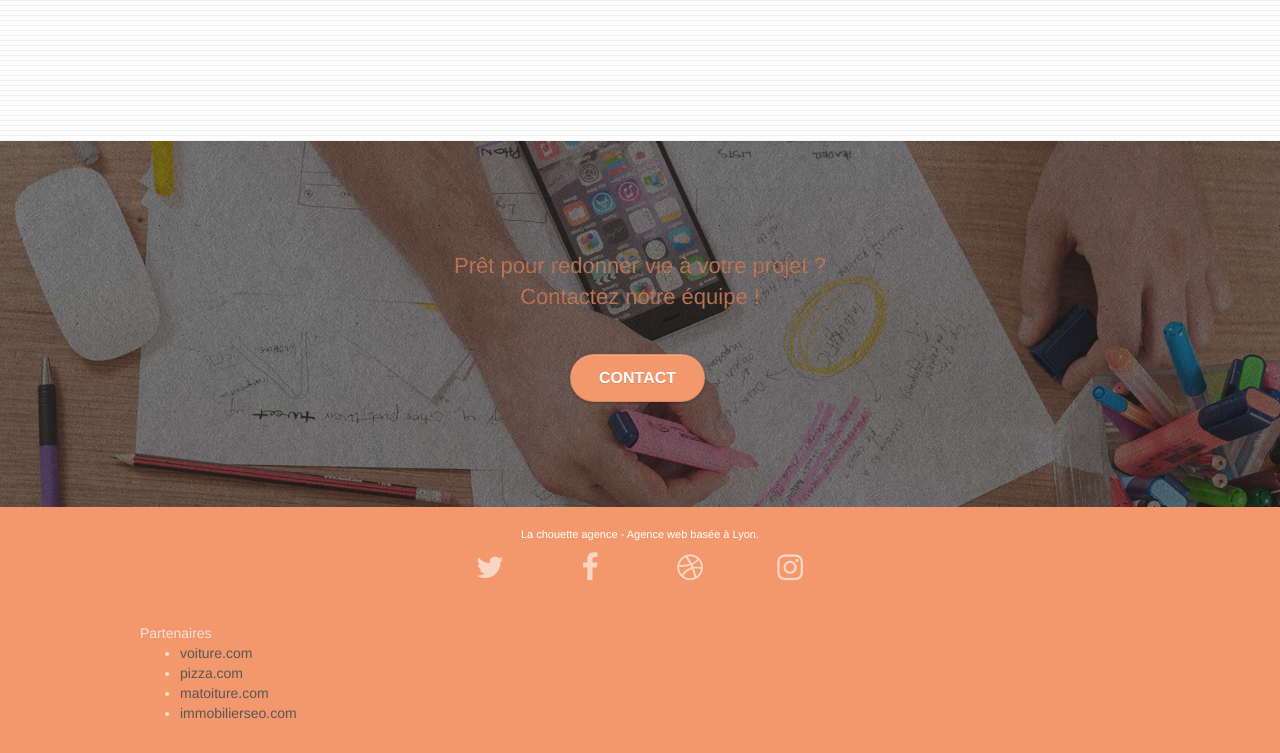
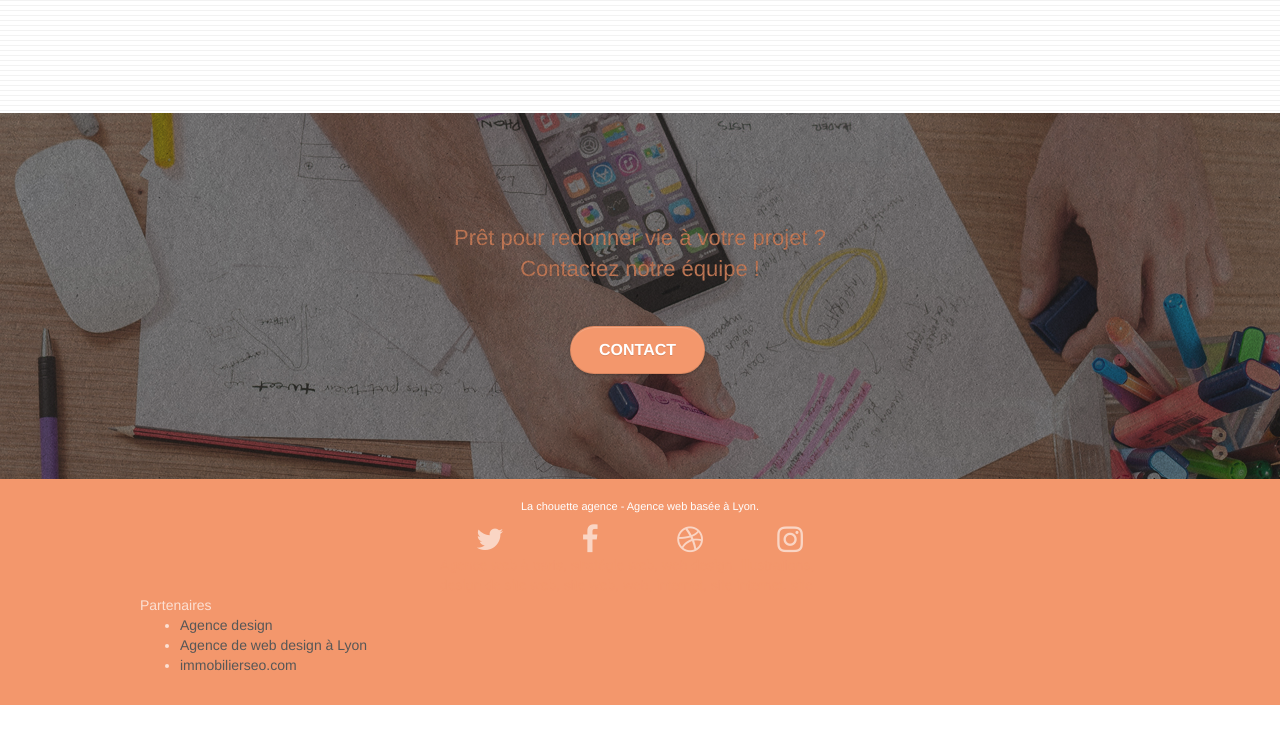
Before and after one commit to Naajen/IlirAjdini_04_23122021, a plain HTML site: page index.html in a window 1280 px wide. Shown: the part 2809-3562 px from the top of the page. After the commit the page ends 3514 px from the top, so only its background shows below. Drawn offline with Linux system fonts and the light colour scheme.

Commit message:
Photo 1, 2 & CSS
CSS adjust margin for img

Resize photo 1 & 2   350x350px

```diff
--- a/index.html
+++ b/index.html
@@ -227,7 +227,7 @@
 			<!-- bloc-5-cta END -->
 
 			<!-- Footer - bloc-8 --> <!-- **OU EST LA BALISE FOOTER LA ???-->
-			<Footer class="bloc bgc-atomic-tangerine d-bloc" id="bloc-8">
+			<footer class="bloc bgc-atomic-tangerine d-bloc" id="bloc-8">
 				<div class="container bloc-sm">
 					<div class="row">
 						<div class="col-sm-12">
@@ -261,9 +261,8 @@
 								<div class="col-sm-4">
 									Partenaires
 										<ul><!--site fishing lien pour verif-->
-											<li><a href="voiture.com">voiture.com</a></li>
-											<li><a href="pizza.com">pizza.com</a></li>
-											<li><a href="matoiture.com">matoiture.com</a></li>
+											<li><a href="design.com">Agence design</a></li>
+											<li><a href="meilleuragenceslyon.com">Agence de web design à Lyon</a></li>
 											<li><a href="immobilierseo.com">immobilierseo.com</a></li>
 										</ul>
 								</div>
@@ -271,9 +270,8 @@
 						</div>
 					</div>
 				</div>
-			</Footer>
+			</footer>
 		<!-- Footer - bloc-8 END -->
-
 		</main>
 		<!-- Principal conteneur END -->
 	</body>
--- a/style.css
+++ b/style.css
@@ -740,7 +740,7 @@ h4 {
 }
 
 .portfolio-thumb {
-    margin-bottom: 24px;
+    margin:auto;
 }
 
 .portfolio-row {
```
Also changed, not shown: img/1.jpg, img/2.jpg.
